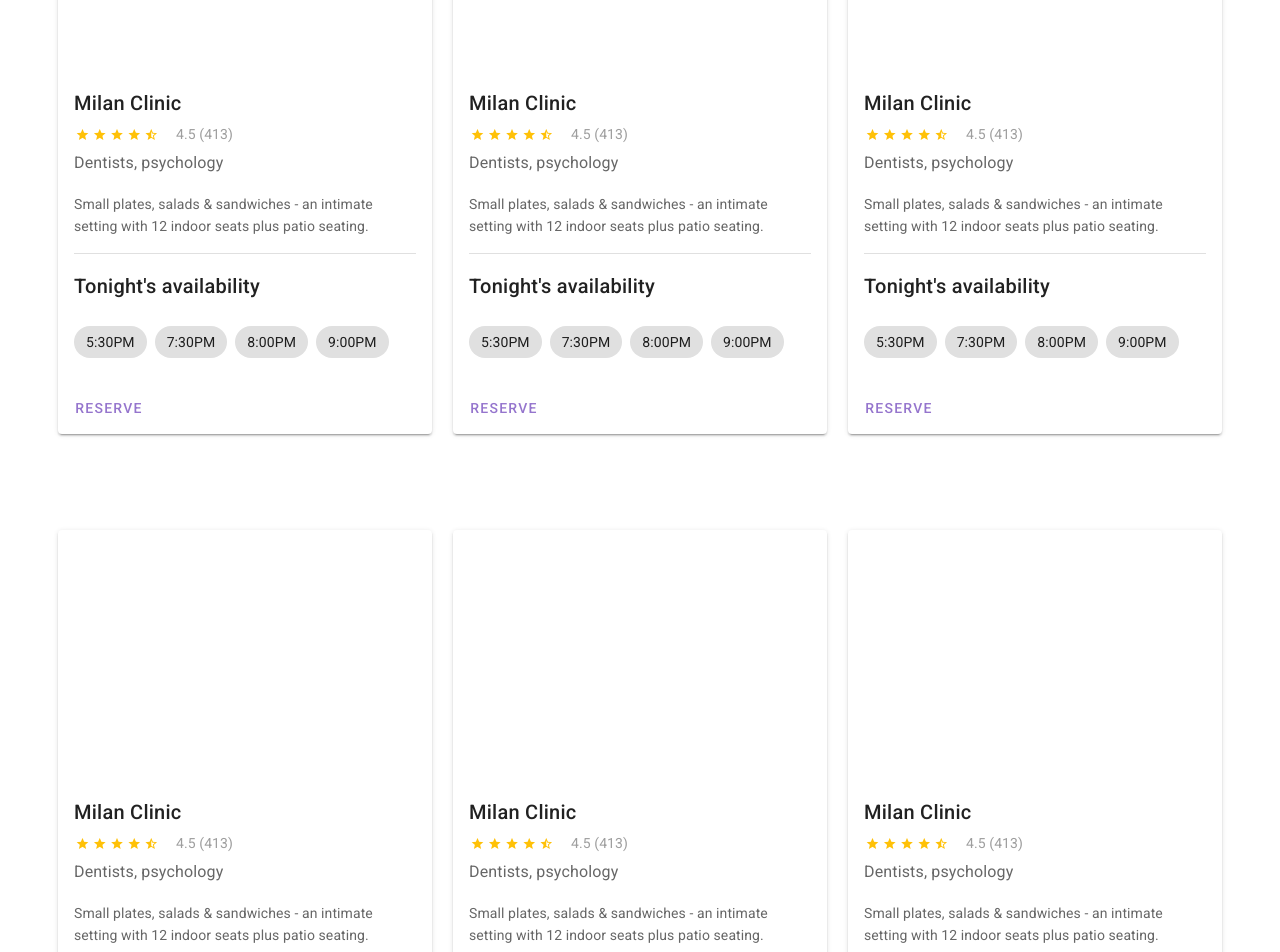
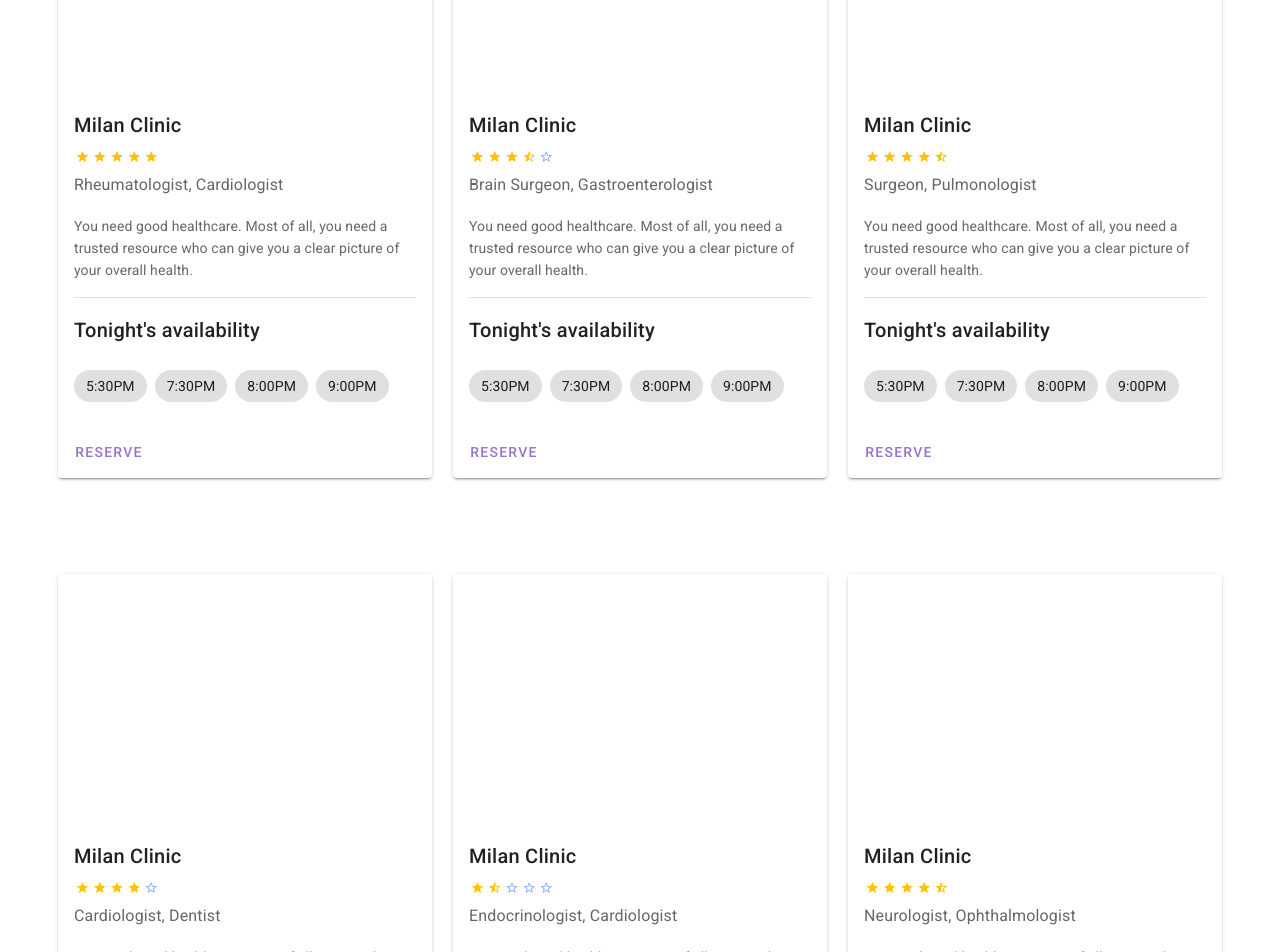
Before and after one commit to ho3einmolavi/health-care, a Nuxt app: page / in a window 1280 px wide. Shown: the part 1000-1952 px from the top of the page. Built offline with nearby package versions, Linux system fonts and the light colour scheme.

Commit message:
some changes

```diff
--- a/components/Clinic.vue
+++ b/components/Clinic.vue
@@ -15,22 +15,20 @@
     <v-card-text>
       <v-row align="center" class="mx-0">
         <v-rating
-          :value="4.5"
+          :value="randomRating()"
           color="amber"
           dense
           half-increments
           readonly
           size="14"
         ></v-rating>
-
-        <div class="grey--text ms-4">4.5 (413)</div>
       </v-row>
 
-      <div class="my-4 text-subtitle-1">Dentists, psychology</div>
+      <div class="my-4 text-subtitle-1">{{ randomClinicCategories().join(", ") }}</div>
 
       <div>
-        Small plates, salads & sandwiches - an intimate setting with 12 indoor
-        seats plus patio seating.
+        You need good healthcare. Most of all, you need a trusted resource who
+        can give you a clear picture of your overall health.
       </div>
     </v-card-text>
 
@@ -69,6 +67,25 @@ export default {
     return {
       loading: false,
       selection: [],
+      categories: [
+        "Dentist",
+        "Psychologist",
+        "Surgeon",
+        "Cardiologist",
+        "Neurologist",
+        "Dermatologist",
+        "Ophthalmologist",
+        "Oncologist",
+        "Endocrinologist",
+        "Gastroenterologist",
+        "Urologist",
+        "Brain Surgeon",
+        "Otolaryngologist",
+        "Pulmonologist",
+        "Rheumatologist",
+        "Osteopath",
+        "Orthopedist",
+      ],
     };
   },
   methods: {
@@ -78,6 +95,15 @@ export default {
         this.loading = false;
       }, 2000);
     },
+
+    randomRating(min = 1, max = 5) {
+      // return Math.floor(Math.random() * to) + from;
+      return (Math.random() * (max - min) + min).toFixed(1);
+    },
+
+    randomClinicCategories() {
+      return this.categories.sort(() => 0.5 - Math.random()).slice(0, 2);
+    },
   },
 };
 </script>
--- a/components/Login.vue
+++ b/components/Login.vue
@@ -47,6 +47,7 @@ export default {
     login() {
       const { email } = this;
       console.log(email + "logged in");
+      this.$router.push("/");
     },
   },
 };
--- a/nuxt.config.js
+++ b/nuxt.config.js
@@ -6,7 +6,7 @@ export default {
 
   // Global page headers: https://go.nuxtjs.dev/config-head
   head: {
-    titleTemplate: '%s - health-care',
+    titleTemplate: '%s',
     title: 'health-care',
     htmlAttrs: {
       lang: 'en'
--- a/pages/index.vue
+++ b/pages/index.vue
@@ -1,14 +1,6 @@
 <template>
   <v-row>
-    <Clinic />
-    <Clinic />
-    <Clinic />
-    <Clinic />
-    <Clinic />
-    <Clinic />
-    <Clinic />
-    <Clinic />
-    <Clinic />
+    <Clinic v-for="(item, index) in 10" :key="index" />
   </v-row>
 </template>
 
```
